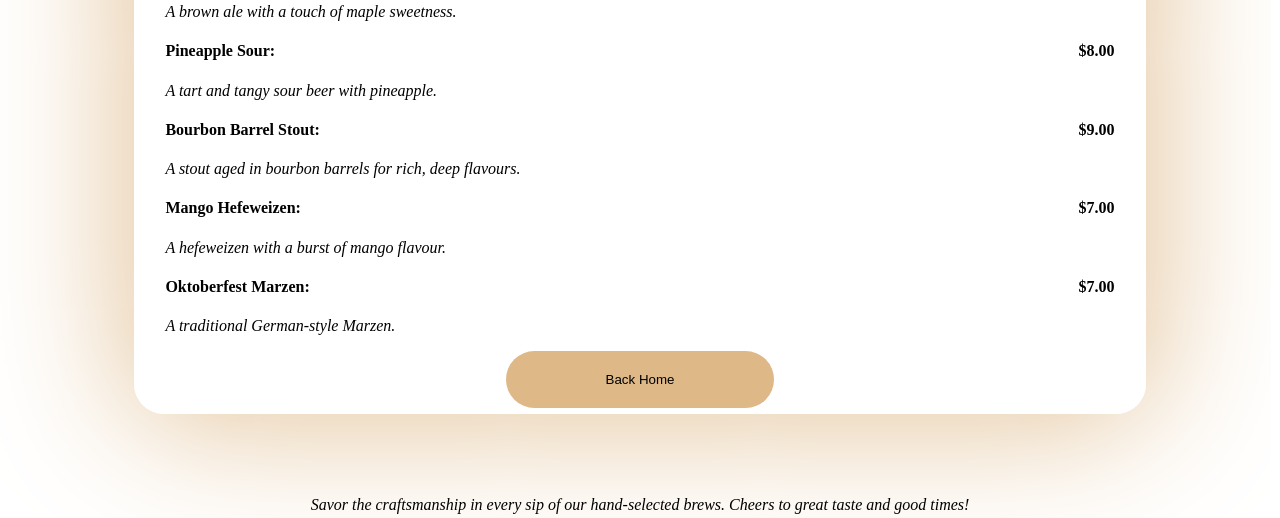
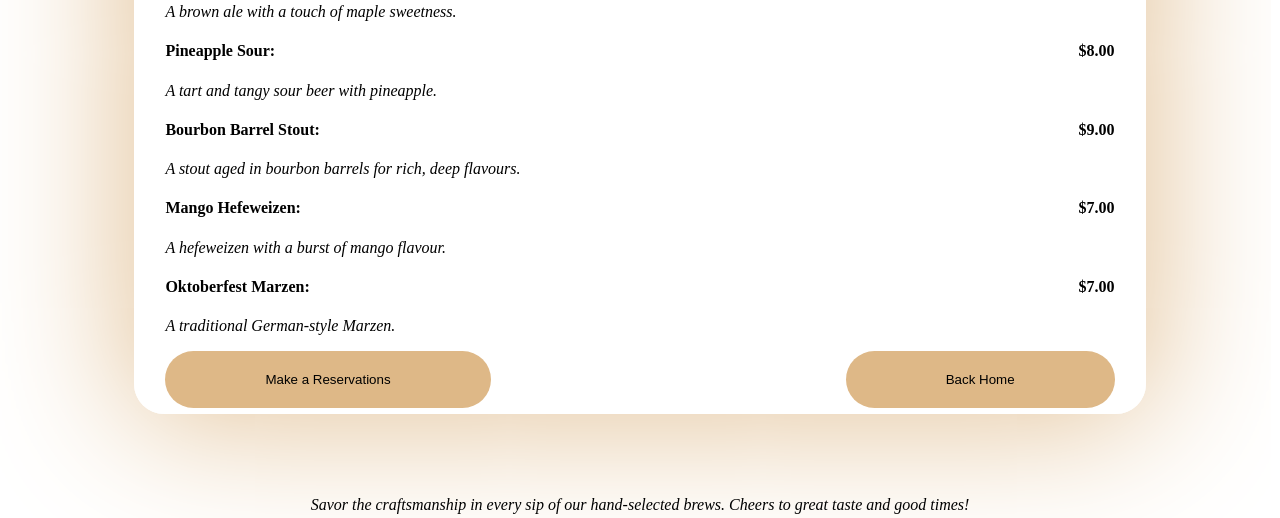
Before and after one commit to GitauEva/76-Gastropub, a plain HTML site: page Menu/Craft Brews/craftbrews.html in a window 1280 px wide. Shown: the part 1471-1989 px from the top of the page. Drawn offline with Linux system fonts and the light colour scheme.

Commit message:
Added a Reservations Button

```diff
--- a/Menu/Craft Brews/craftbrews.css
+++ b/Menu/Craft Brews/craftbrews.css
@@ -53,7 +53,7 @@ h4:hover {
 }
 #back-home {
   display: block;
-  margin: auto;
+  float: right;
   left: 0;
   right: 0;
   border: none;
@@ -63,6 +63,22 @@ h4:hover {
   cursor: pointer;
 }
 #back-home:hover {
+  background-color: white;
+  box-shadow: 0 0 10px burlywood;
+  transition: background-color 0.8s ease-in-out;
+}
+#reservations {
+  display: block;
+  float: left;
+  left: 0;
+  right: 0;
+  border: none;
+  padding: 21px 100px;
+  background-color: burlywood;
+  border-radius: 30px;
+  cursor: pointer;
+}
+#reservations:hover {
   background-color: white;
   box-shadow: 0 0 10px burlywood;
   transition: background-color 0.8s ease-in-out;
--- a/Menu/Craft Brews/craftbrews.html
+++ b/Menu/Craft Brews/craftbrews.html
@@ -99,6 +99,7 @@
       <p>
         <em> A traditional German-style Marzen. </em>
       </p>
+      <button id="reservations">Make a Reservations</button>
       <button id="back-home">Back Home</button>
     </section>
     <footer>
--- a/Menu/Craft Brews/craftbrews.js
+++ b/Menu/Craft Brews/craftbrews.js
@@ -1,7 +1,14 @@
 const backHomeBtn = document.getElementById("back-home");
+const reservationBtn = document.getElementById("reservations");
 
 function navigateHome() {
   window.location.href = "../../homepage/homepage.html";
 }
 
 backHomeBtn.addEventListener("click", navigateHome);
+
+function reservationFunction() {
+  window.location.href = "../../Reservations/reservations.html";
+}
+
+reservationBtn.addEventListener("click", reservationFunction);
```
